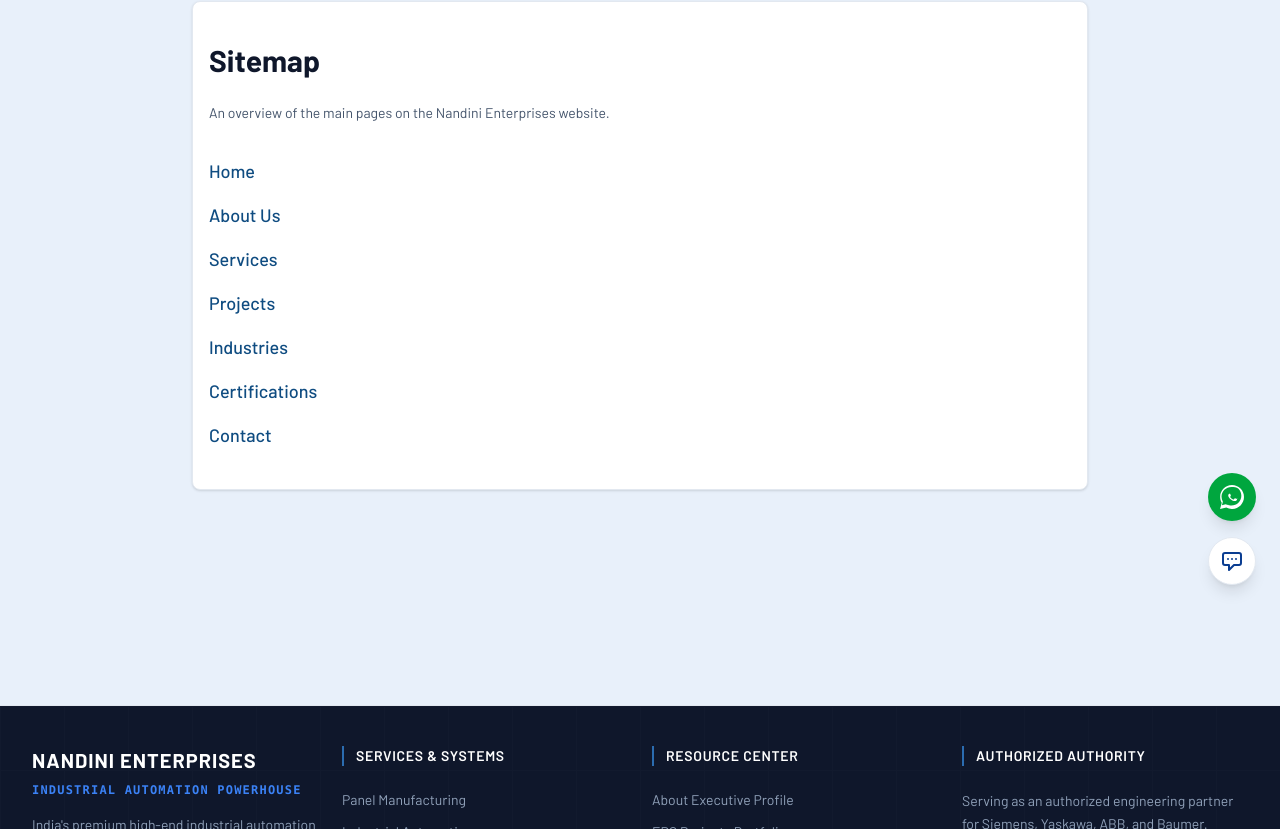
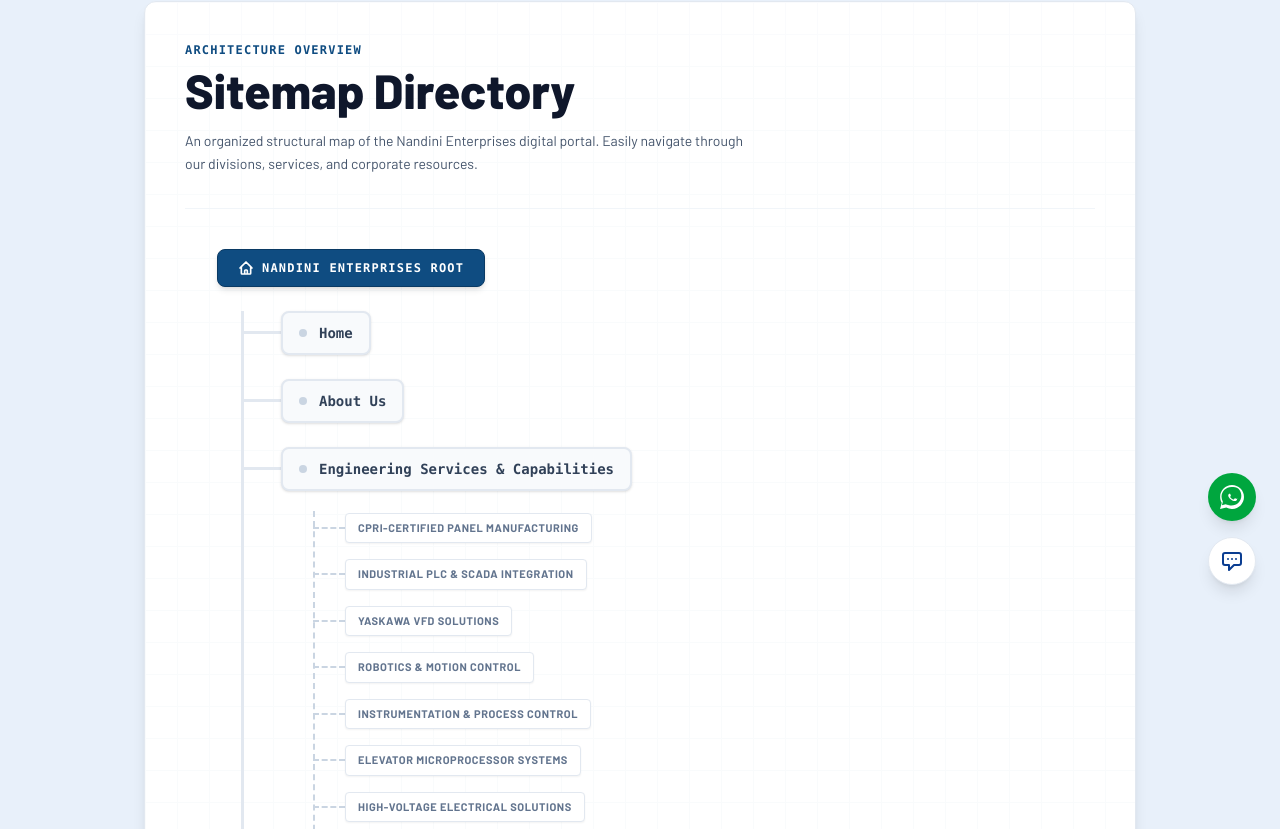
Before and after one commit to novelleyx-dev/nandiniautomation, a Next.js app: page /sitemap in a window 1280 px wide. Shown: the part 191-1020 px from the top of the page. Built offline with nearby package versions, Linux system fonts and the light colour scheme.

Commit message:
UI: Redesigned sitemap to a proper hierarchical tree view

```diff
--- a/src/app/sitemap/page.tsx
+++ b/src/app/sitemap/page.tsx
@@ -1,32 +1,103 @@
 import Link from "next/link";
 
 export default function SitemapPage() {
-  const links = [
+  const sitemapData = [
     { title: "Home", url: "/" },
     { title: "About Us", url: "/about" },
-    { title: "Services", url: "/services" },
-    { title: "Projects", url: "/projects" },
-    { title: "Industries", url: "/industries" },
-    { title: "Certifications", url: "/certifications" },
-    { title: "Contact", url: "/contact" },
+    {
+      title: "Engineering Services & Capabilities",
+      url: "/services",
+      children: [
+        { title: "CPRI-Certified Panel Manufacturing", url: "/services/panel-manufacturing" },
+        { title: "Industrial PLC & SCADA Integration", url: "/services/plc-scada" },
+        { title: "YASKAWA VFD Solutions", url: "/services/vfd-solutions" },
+        { title: "Robotics & Motion Control", url: "/services/robotics" },
+        { title: "Instrumentation & Process Control", url: "/services/instrumentation" },
+        { title: "Elevator Microprocessor Systems", url: "/services/elevator-systems" },
+        { title: "High-Voltage Electrical Solutions", url: "/services/electrical-solutions" },
+        { title: "AMC & Lifecycle Support", url: "/services/amc-services" }
+      ]
+    },
+    { title: "Projects & Deployments", url: "/projects" },
+    { title: "Industries Served", url: "/industries" },
+    { title: "Quality & Certifications", url: "/certifications" },
+    { title: "Contact & Reach", url: "/contact" },
   ];
 
   return (
     <div className="bg-[#E8F0FA] min-h-screen text-slate-800 font-sans py-24">
-      <div className="max-w-4xl mx-auto px-4 bg-white p-10 rounded-lg shadow-sm border border-slate-200">
-        <h1 className="text-3xl font-bold font-outfit text-slate-900 mb-6">Sitemap</h1>
-        <p className="text-slate-600 mb-8 text-sm leading-relaxed">
-          An overview of the main pages on the Nandini Enterprises website.
-        </p>
-        <ul className="space-y-4">
-          {links.map((link) => (
-            <li key={link.title}>
-              <Link href={link.url} className="text-[#0f4c81] hover:underline font-medium text-lg">
-                {link.title}
-              </Link>
-            </li>
-          ))}
-        </ul>
+      <div className="max-w-5xl mx-auto px-4">
+        <div className="bg-white p-10 rounded-xl shadow-lg border border-slate-200 relative overflow-hidden">
+          {/* Decorative grid */}
+          <div className="absolute inset-0 bg-[linear-gradient(to_right,#eef2f7_1px,transparent_1px),linear-gradient(to_bottom,#eef2f7_1px,transparent_1px)] bg-[size:2rem_2rem] opacity-30 pointer-events-none" />
+
+          <div className="relative z-10 mb-10 border-b border-slate-100 pb-8">
+            <span className="text-xs uppercase tracking-widest text-[#0f4c81] font-mono font-bold block mb-2">
+              Architecture Overview
+            </span>
+            <h1 className="text-4xl sm:text-5xl font-extrabold font-outfit text-slate-900 mb-4">Sitemap Directory</h1>
+            <p className="text-slate-600 text-sm leading-relaxed max-w-xl">
+              An organized structural map of the Nandini Enterprises digital portal. Easily navigate through our divisions, services, and corporate resources.
+            </p>
+          </div>
+
+          <div className="relative z-10 pl-2 sm:pl-8 font-mono">
+            {/* Root Node */}
+            <div className="inline-flex items-center px-5 py-2.5 bg-[#0f4c81] text-white rounded-lg shadow-md font-bold uppercase tracking-widest text-xs mb-6 border border-[#0a3a64]">
+              <svg className="w-4 h-4 mr-2" fill="none" viewBox="0 0 24 24" stroke="currentColor">
+                <path strokeLinecap="round" strokeLinejoin="round" strokeWidth="2.5" d="M3 12l2-2m0 0l7-7 7 7M5 10v10a1 1 0 001 1h3m10-11l2 2m-2-2v10a1 1 0 01-1 1h-3m-6 0a1 1 0 001-1v-4a1 1 0 011-1h2a1 1 0 011 1v4a1 1 0 001 1m-6 0h6" />
+              </svg>
+              Nandini Enterprises Root
+            </div>
+
+            <ul className="ml-6 space-y-6 pb-6 relative">
+              {/* Main vertical line for root children */}
+              <div className="absolute top-0 bottom-4 left-0 w-[3px] bg-slate-200" />
+
+              {sitemapData.map((node, i) => (
+                <li key={node.title} className="relative pl-10">
+                  {/* Branch out */}
+                  <div className="absolute top-5 left-0 w-10 h-[3px] bg-slate-200" />
+
+                  {/* Mask if last node to prevent the vertical line from going too far down */}
+                  {i === sitemapData.length - 1 && (
+                    <div className="absolute top-6 left-[-2px] bottom-[-24px] w-4 bg-white z-0" />
+                  )}
+
+                  <div className="relative z-10">
+                    <Link href={node.url} className="inline-flex items-center px-4 py-2.5 bg-slate-50 border-2 border-slate-200 hover:border-[#0f4c81] rounded-lg text-slate-700 hover:text-[#0f4c81] transition-all font-semibold text-sm shadow-sm group">
+                      <span className="w-2 h-2 bg-slate-300 rounded-full mr-3 group-hover:bg-[#0f4c81] transition-colors" />
+                      {node.title}
+                    </Link>
+                  </div>
+
+                  {node.children && (
+                    <ul className="mt-5 ml-8 relative space-y-3 pb-2">
+                      <div className="absolute top-0 bottom-4 left-0 w-px border-l-2 border-dashed border-slate-300" />
+                      {node.children.map((child, j) => (
+                        <li key={child.title} className="relative pl-8">
+                          {/* Child branch out */}
+                          <div className="absolute top-4 left-0 w-8 h-px border-t-2 border-dashed border-slate-300" />
+
+                          {/* Mask if last child */}
+                          {j === node.children.length - 1 && (
+                            <div className="absolute top-5 left-[-2px] bottom-[-16px] w-2 bg-white z-0" />
+                          )}
+
+                          <div className="relative z-10 py-0.5">
+                            <Link href={child.url} className="inline-block text-[11px] uppercase tracking-wider font-sans font-bold text-slate-500 hover:text-white hover:bg-[#0f4c81] bg-white px-3 py-1.5 border border-slate-200 rounded shadow-xs hover:shadow-sm transition-all">
+                              {child.title}
+                            </Link>
+                          </div>
+                        </li>
+                      ))}
+                    </ul>
+                  )}
+                </li>
+              ))}
+            </ul>
+          </div>
+        </div>
       </div>
     </div>
   );
```
